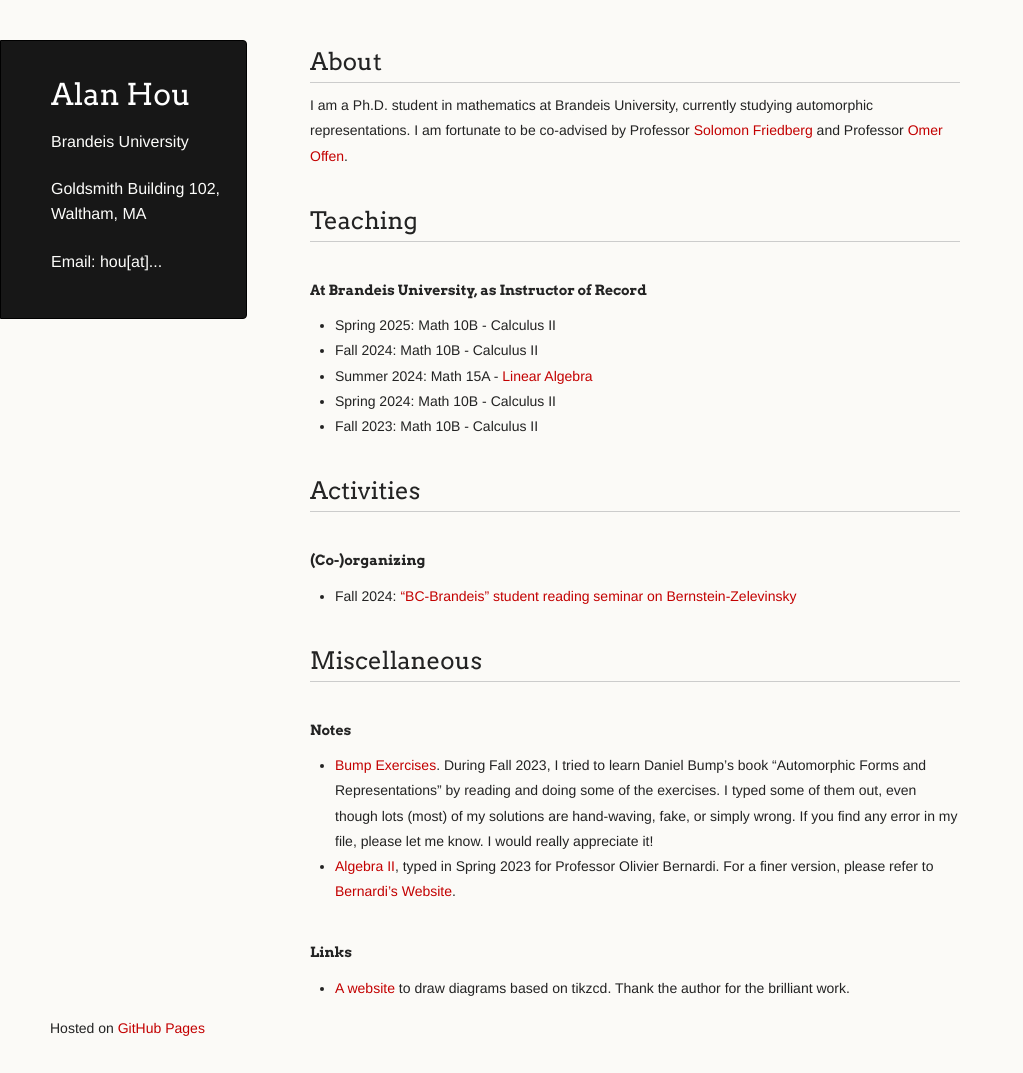
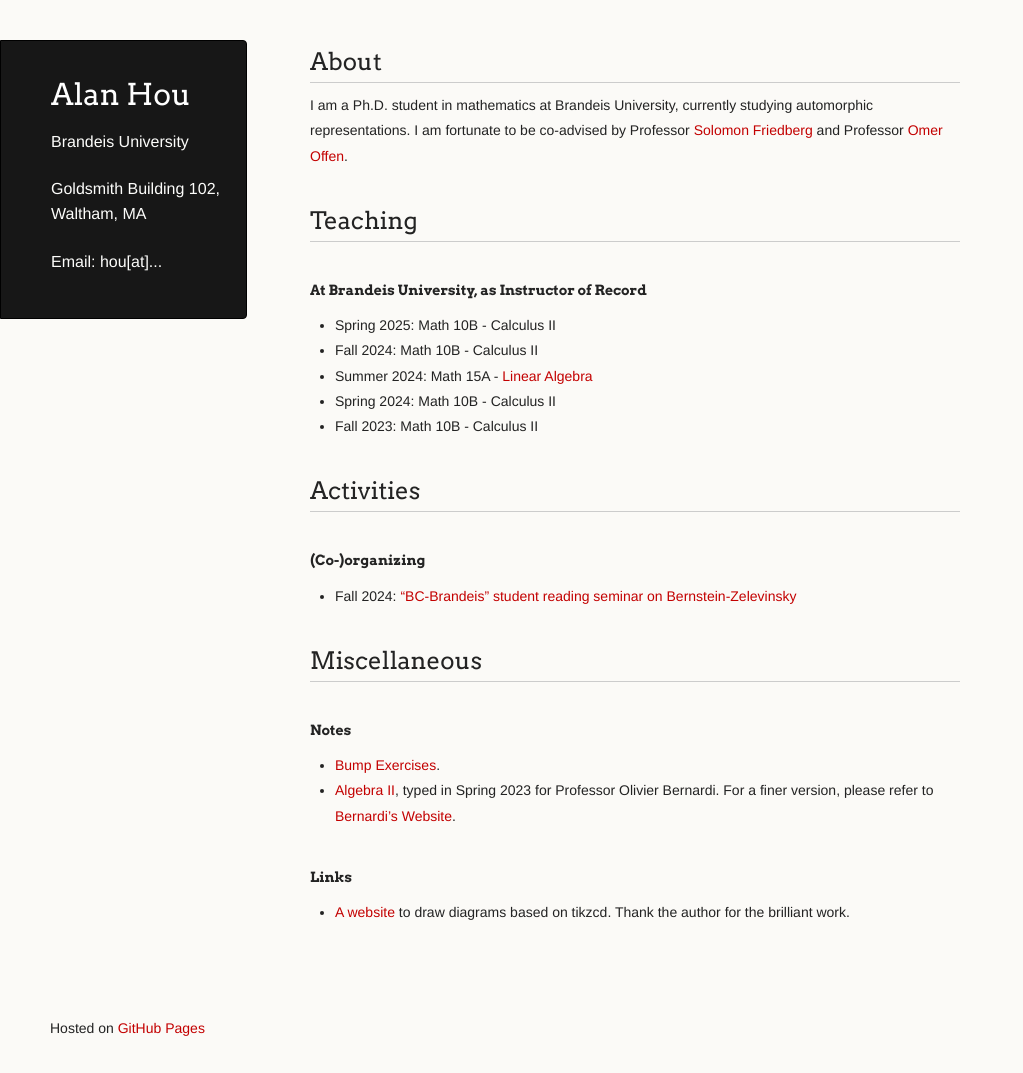
Before and after one commit to axhou/axhou.github.io, a Jekyll site: the page built from index.md, in a window 1280 px wide and 1073 px high. Shown: the whole window, without its empty margins (0-1023 px from the left). Built offline with Jekyll 4.4.1, drawn with Linux system fonts in a browser that asks for light colours; our own code applies the rules of GitHub Pages for plain Markdown files.

Commit message:
Update index.md

```diff
--- a/index.md
+++ b/index.md
@@ -26,7 +26,7 @@
 
 #### Notes
 
-- [Bump Exercises](./docs/Exercise.pdf). During Fall 2023, I tried to learn Daniel Bump's book "Automorphic Forms and Representations" by reading and doing some of the exercises. I typed some of them out, even though lots (most) of my solutions are hand-waving, fake, or simply wrong. If you find any error in my file, please let me know. I would really appreciate it!
+- [Bump Exercises](./bumpex.md).
 - [Algebra II](./docs/Algebra2notes.pdf), typed in Spring 2023 for Professor Olivier Bernardi. For a finer version, please refer to [Bernardi's Website](https://sites.google.com/brandeis.edu/bernardi/teaching).
 
 #### Links
```
